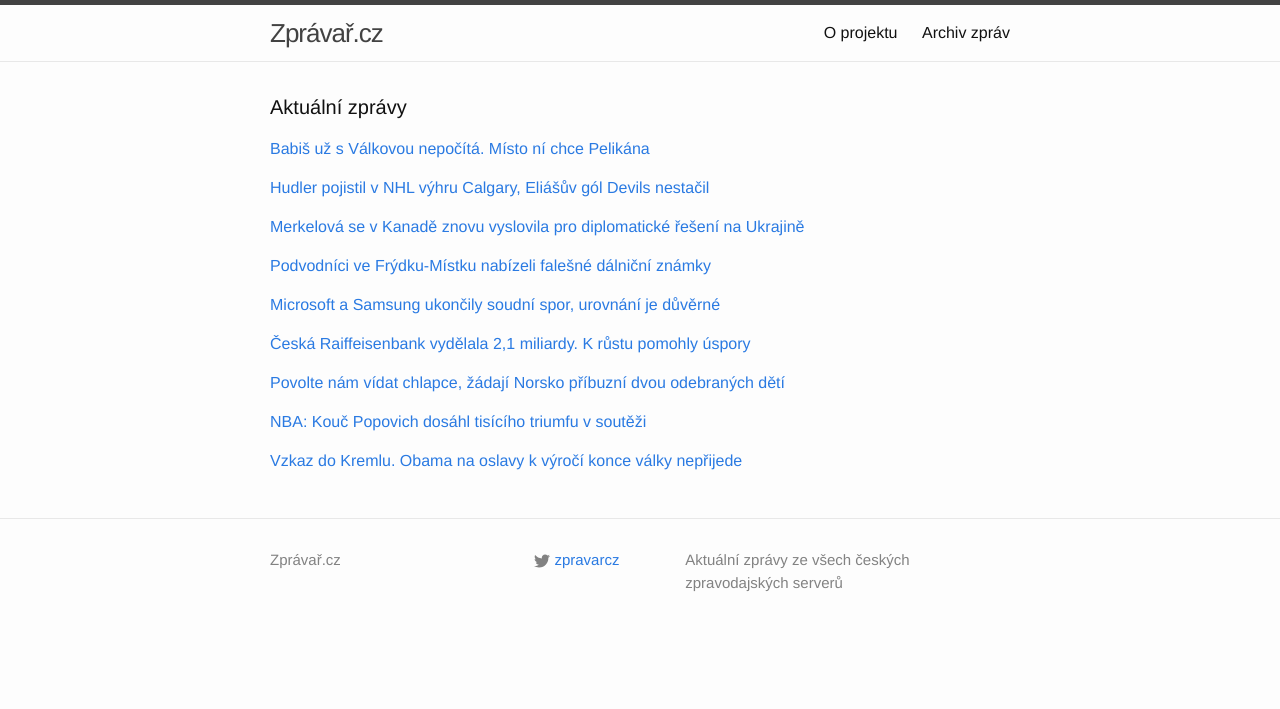
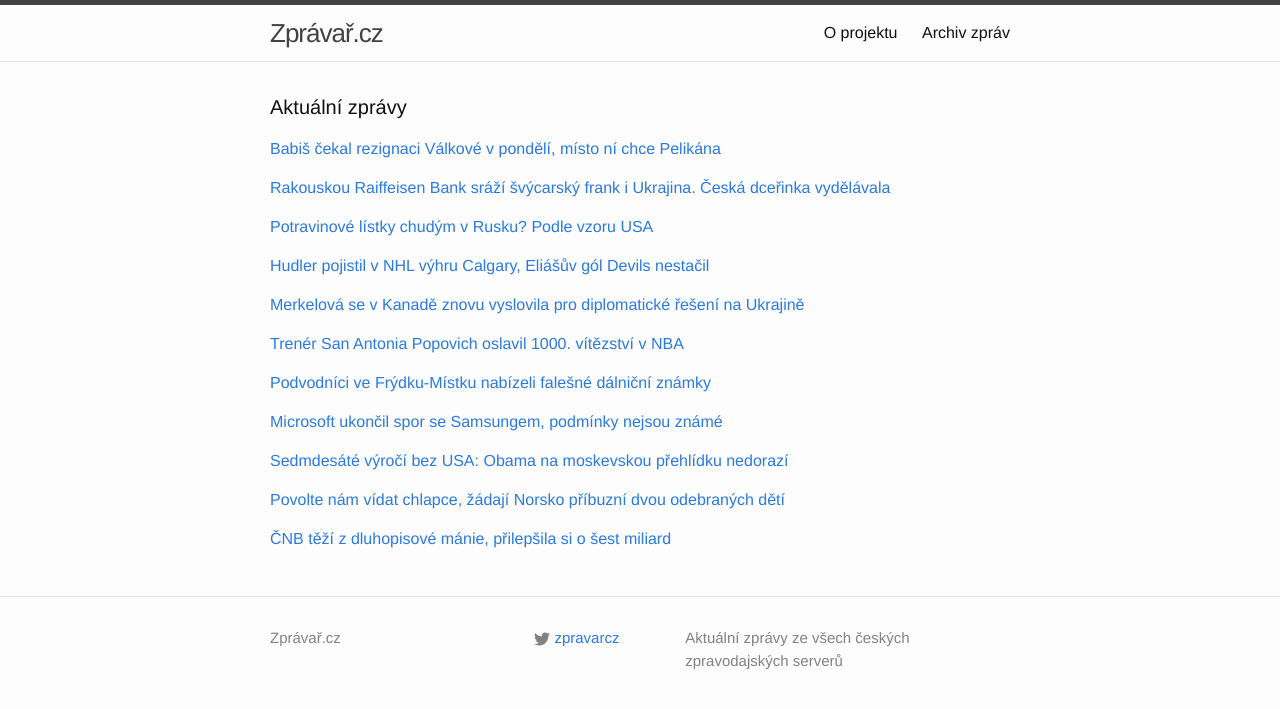
Before and after one commit to adliska/zpravar, a Jekyll site: the page built from index.html, in a window 1280 px wide. Shown: the top 709 px of the page. Built offline with Jekyll 4.4.1, drawn with Linux system fonts in a browser that asks for light colours.

Commit message:
zpravar news update

```diff
--- a/index.html
+++ b/index.html
@@ -5,9 +5,10 @@ layout: default
 <div class="home">
     <h1 class="page-heading">Aktuální zprávy</h1>
 
-<p><a href="javascript:;" onclick="toggle_visibility('zpravy0')">Babiš už s Válkovou nepočítá. Místo ní chce Pelikána</a></p>
+<p><a href="javascript:;" onclick="toggle_visibility('zpravy0')">Babiš čekal rezignaci Válkové v pondělí, místo ní chce Pelikána</a></p>
 <div id="zpravy0" style="display:none">
 <ul>
+<li><a href=http://www.denik.cz/z_domova/babis-cekal-rezignaci-valkove-v-pondeli-misto-ni-chce-pelikana-20150210.html>Babiš čekal rezignaci Válkové v pondělí, místo ní chce Pelikána - www.denik.cz</a></li>
 <li><a href=http://zpravy.aktualne.cz/domaci/politika/babis-uz-s-valkovou-nepocita-misto-ni-chce-pelikana/r~141a6ca8b0f811e4aff10025900fea04/>Babiš už s Válkovou nepočítá. Místo ní chce Pelikána - zpravy.aktualne.cz</a></li>
 <li><a href=http://zpravy.idnes.cz/babis-cekal-ze-valkova-skonci-dix-/domaci.aspx?c=A150210_081414_domaci_zt> Jsme domluveni, Válková skončí, řekl Babiš. Za nástupce chce Pelikána - zpravy.idnes.cz</a></li>
 <li><a href=http://domaci.ihned.cz/c1-63515370-andrej-babis-valkova-rezignace>Babiš očekával, že Válková v pondělí rezignuje. Místo ní chce náměstka Pelikána - domaci.ihned.cz</a></li>
@@ -19,8 +20,27 @@ layout: default
 <li><a href=http://www.ceskatelevize.cz/ct24/domaci/301163-babis-na-rezignaci-valkove-jsme-domluveni/>Babiš: Na rezignaci Válkové jsme domluveni - www.ceskatelevize.cz</a></li>
 <li><a href=http://www.ceskatelevize.cz/ct24/domaci/301163-babis-valkova-splnila-svou-roli-ted-potrebujeme-tah-na-branku/>Babiš: Válková splnila svou roli, teď potřebujeme tah na branku - www.ceskatelevize.cz</a></li>
 </ul>
-</div><p><a href="javascript:;" onclick="toggle_visibility('zpravy1')">Hudler pojistil v NHL výhru Calgary, Eliášův gól Devils nestačil</a></p>
+</div><p><a href="javascript:;" onclick="toggle_visibility('zpravy1')">Rakouskou Raiffeisen Bank sráží švýcarský frank i Ukrajina. Česká dceřinka vydělávala</a></p>
 <div id="zpravy1" style="display:none">
+<ul>
+<li><a href=http://byznys.ihned.cz/c1-63515160-rakouskou-raiffeisen-bank-srazi-svycarsky-frank-i-ukrajina-ceska-dcerinka-vydelavala>Rakouskou Raiffeisen Bank sráží švýcarský frank i Ukrajina. Česká dceřinka vydělávala - byznys.ihned.cz</a></li>
+<li><a href=http://www.denik.cz/ekonomika/raiffeisenbank-stoupl-loni-cisty-zisk-o-124-procent-na-2-1-mld-kc-20150210.html>Raiffeisenbank stoupl loni čistý zisk o 124 procent na 2,1 mld. Kč - www.denik.cz</a></li>
+<li><a href=http://zpravy.aktualne.cz/ekonomika/raiffeisenbank-zvysila-zisk-na-dve-miliardy-korun/r~868860c0b0fc11e4ba57002590604f2e/>Raiffeisenbank zvýšila loni zisk na dvě miliardy korun - zpravy.aktualne.cz</a></li>
+<li><a href=http://ekonomika.idnes.cz/ceska-raiffeisenbank-vydelala-2-1-miliardy-fps-/ekoakcie.aspx?c=A150210_083728_ekoakcie_fih>Česká Raiffeisenbank vydělala 2,1 miliardy. K růstu pomohly úspory - ekonomika.idnes.cz</a></li>
+<li><a href=http://zpravy.e15.cz/byznys/finance-a-bankovnictvi/raiffeisenbank-stoupl-loni-cisty-zisk-o-124-procent-na-dve-miliardy-1161292>Raiffeisenbank stoupl loni čistý zisk o 124 procent na dvě miliardy - zpravy.e15.cz</a></li>
+<li><a href=http://www.financninoviny.cz/zpravodajstvi/zpravy/raiffeisenbank-stoupl-loni-cisty-zisk-o-124-na-2-1-miliardy-kc/1179470>Raiffeisenbank stoupl loni čistý zisk o 124 % na 2,1 miliardy Kč - www.financninoviny.cz</a></li>
+</ul>
+</div><p><a href="javascript:;" onclick="toggle_visibility('zpravy2')">Potravinové lístky chudým v Rusku? Podle vzoru USA</a></p>
+<div id="zpravy2" style="display:none">
+<ul>
+<li><a href=http://www.tyden.cz/rubriky/zahranici/rusko-a-okoli/potravinove-listky-chudym-v-rusku-podle-vzoru-usa_332933.html>Potravinové lístky chudým v Rusku? Podle vzoru USA - www.tyden.cz</a></li>
+<li><a href=http://www.novinky.cz/zahranicni/evropa/361221-zavedte-potravinove-listky-zadaji-rusti-spotrebitele.html>Zaveďte potravinové lístky, žádají ruští spotřebitelé - www.novinky.cz</a></li>
+<li><a href=http://zpravy.e15.cz/zahranicni/udalosti/rusko-testuje-system-potravinovych-listku-inspiruje-se-v-usa-1161305>Rusko testuje systém potravinových lístků, inspiruje se v USA - zpravy.e15.cz</a></li>
+<li><a href=http://zahranicni.ihned.cz/rusko/c1-63515360-rusko-sovetsky-svaz-potravinove-listky-chude-vrstvy-usa>Spotřebitelské spolky volají po zavedení potravinových lístků v Rusku - zahranicni.ihned.cz</a></li>
+<li><a href=http://zpravy.aktualne.cz/ekonomika/zavedte-v-rusku-potravinove-listky-zadaji-spotrebitele/r~c11076c6b0eb11e4bdad0025900fea04/>Zaveďte v Rusku potravinové lístky, žádají spotřebitelé - zpravy.aktualne.cz</a></li>
+</ul>
+</div><p><a href="javascript:;" onclick="toggle_visibility('zpravy3')">Hudler pojistil v NHL výhru Calgary, Eliášův gól Devils nestačil</a></p>
+<div id="zpravy3" style="display:none">
 <ul>
 <li><a href=http://www.rozhlas.cz/_zprava/hudler-pojistil-v-nhl-vyhru-calgary-eliasuv-gol-devils-nestacil--1453728>Hudler pojistil v NHL výhru Calgary, Eliášův gól Devils nestačil - www.rozhlas.cz</a></li>
 <li><a href=http://www.denik.cz/hokej/eliasuv-gol-nezabranil-prohre-new-jersey-20150210.html>Eliášův gól nezabránil prohře New Jersey - www.denik.cz</a></li>
@@ -28,8 +48,8 @@ layout: default
 <li><a href=http://www.sportovninoviny.cz/zpravy/eliasuv-gol-nezabranil-prohre-new-jersey/1179441>Eliášův gól nezabránil prohře New Jersey - www.sportovninoviny.cz</a></li>
 <li><a href=http://sport.aktualne.cz/eliasuv-gol-by-na-vitezstvi-devils-malo-padli-s-edmontonem/r~db684956b0e411e490f70025900fea04/>Eliášův gól by na vítězství Devils málo, padli s Edmontonem - sport.aktualne.cz</a></li>
 </ul>
-</div><p><a href="javascript:;" onclick="toggle_visibility('zpravy2')">Merkelová se v Kanadě znovu vyslovila pro diplomatické řešení na Ukrajině</a></p>
-<div id="zpravy2" style="display:none">
+</div><p><a href="javascript:;" onclick="toggle_visibility('zpravy4')">Merkelová se v Kanadě znovu vyslovila pro diplomatické řešení na Ukrajině</a></p>
+<div id="zpravy4" style="display:none">
 <ul>
 <li><a href=http://www.ceskatelevize.cz/ct24/svet/301166-merkelova-se-v-kanade-znovu-vyslovila-pro-diplomaticke-reseni-na-ukrajine/>Merkelová se v Kanadě znovu vyslovila pro diplomatické řešení na Ukrajině - www.ceskatelevize.cz</a></li>
 <li><a href=http://www.tyden.cz/rubriky/zahranici/evropa/merkelova-ukrajinsky-konflikt-nema-vojenske-reseni_332924.html>Merkelová: Ukrajinský konflikt nemá vojenské řešení - www.tyden.cz</a></li>
@@ -37,47 +57,50 @@ layout: default
 <li><a href=http://www.novinky.cz/zahranicni/evropa/361218-podle-merkelove-nema-konflikt-na-ukrajine-vojenske-reseni.html>Podle Merkelové nemá konflikt na Ukrajině vojenské řešení - www.novinky.cz</a></li>
 <li><a href=http://www.ceskenoviny.cz/zpravy/zpravy/ukrajinsky-konflikt-podle-merkelove-nema-vojenske-reseni/1179415>Ukrajinský konflikt podle Merkelové nemá vojenské řešení - www.ceskenoviny.cz</a></li>
 </ul>
-</div><p><a href="javascript:;" onclick="toggle_visibility('zpravy3')">Podvodníci ve Frýdku-Místku nabízeli falešné dálniční známky</a></p>
-<div id="zpravy3" style="display:none">
+</div><p><a href="javascript:;" onclick="toggle_visibility('zpravy5')">Trenér San Antonia Popovich oslavil 1000. vítězství v NBA</a></p>
+<div id="zpravy5" style="display:none">
+<ul>
+<li><a href=http://www.denik.cz/ostatni_sport/trener-san-antonia-popovich-oslavil-1000-vitezstvi-v-nba-20150210.html>Trenér San Antonia Popovich oslavil 1000. vítězství v NBA - www.denik.cz</a></li>
+<li><a href=http://sport.aktualne.cz/nba-kouc-popovich-dosahl-tisiciho-triumfu-v-soutezi/r~79ce3ac6b0f711e4a10c0025900fea04/>NBA: Kouč Popovich dosáhl tisícího triumfu v soutěži - sport.aktualne.cz</a></li>
+<li><a href=http://sport.idnes.cz/nba-basketbal-denni-souhrn-dc7-/basket.aspx?c=A150210_082602_sport-basket_ten>Popovich oslavil 1000. trenérské vítězství v NBA, stačilo mu 19 sezon - sport.idnes.cz</a></li>
+<li><a href=http://www.sportovninoviny.cz/zpravy/trener-san-antonia-popovich-oslavil-1000-vitezstvi-v-nba/1179472>Trenér San Antonia Popovich oslavil 1000. vítězství v NBA - www.sportovninoviny.cz</a></li>
+</ul>
+</div><p><a href="javascript:;" onclick="toggle_visibility('zpravy6')">Podvodníci ve Frýdku-Místku nabízeli falešné dálniční známky</a></p>
+<div id="zpravy6" style="display:none">
 <ul>
 <li><a href=http://zpravy.aktualne.cz/regiony/podvodnici-ve-frydku-mistku-nabizeli-falesne-dalnicni-znamky/r~6792f124b0f411e4aff10025900fea04/>Podvodníci ve Frýdku-Místku nabízeli falešné dálniční známky - zpravy.aktualne.cz</a></li>
 <li><a href=http://www.novinky.cz/krimi/361220-na-frydecko-mistecku-dopadli-prvni-distributory-falesnych-dalnicnich-znamek.html>Na Frýdecko-Místecku dopadli první distributory falešných dálničních známek - www.novinky.cz</a></li>
 <li><a href=http://ostrava.idnes.cz/banda-prodavala-falesne-dalnicni-znamky-policiste-patraji-po-vyrobci-1j9-/ostrava-zpravy.aspx?c=A150210_072617_ostrava-zpravy_jog>Čtyři muži prodávali falešné dálniční známky, policie pátrá po výrobci - ostrava.idnes.cz</a></li>
 <li><a href=http://www.ceskenoviny.cz/zpravy/zpravy/skupina-muzu-ve-frydku-mistku-prodavala-falesne-dalnicni-znamky/1179459>Skupina mužů ve Frýdku-Místku prodávala falešné dálniční známky - www.ceskenoviny.cz</a></li>
 </ul>
-</div><p><a href="javascript:;" onclick="toggle_visibility('zpravy4')">Microsoft a Samsung ukončily soudní spor, urovnání je důvěrné</a></p>
-<div id="zpravy4" style="display:none">
+</div><p><a href="javascript:;" onclick="toggle_visibility('zpravy7')">Microsoft ukončil spor se Samsungem, podmínky nejsou známé</a></p>
+<div id="zpravy7" style="display:none">
 <ul>
+<li><a href=http://www.ceskatelevize.cz/ct24/ekonomika/301172-microsoft-ukoncil-spor-se-samsungem-podminky-nejsou-zname/>Microsoft ukončil spor se Samsungem, podmínky nejsou známé - www.ceskatelevize.cz</a></li>
 <li><a href=http://e-svet.e15.cz/it-byznys/microsoft-a-samsung-ukoncily-soudni-spor-urovnani-je-duverne-1161286>Microsoft a Samsung ukončily soudní spor, urovnání je důvěrné - e-svet.e15.cz</a></li>
 <li><a href=http://www.novinky.cz/internet-a-pc/361217-microsoft-se-domluvil-se-samsungem-soudni-spor-skoncil.html>Microsoft se domluvil se Samsungem, soudní spor skončil  - www.novinky.cz</a></li>
 <li><a href=http://www.financninoviny.cz/zpravodajstvi/zpravy/microsoft-a-samsung-ukoncily-soudni-spor-urovnani-je-duverne/1179413>Microsoft a Samsung ukončily soudní spor, urovnání je důvěrné - www.financninoviny.cz</a></li>
 </ul>
-</div><p><a href="javascript:;" onclick="toggle_visibility('zpravy5')">Česká Raiffeisenbank vydělala 2,1 miliardy. K růstu pomohly úspory</a></p>
-<div id="zpravy5" style="display:none">
+</div><p><a href="javascript:;" onclick="toggle_visibility('zpravy8')">Sedmdesáté výročí bez USA: Obama na moskevskou přehlídku nedorazí</a></p>
+<div id="zpravy8" style="display:none">
 <ul>
-<li><a href=http://ekonomika.idnes.cz/ceska-raiffeisenbank-vydelala-2-1-miliardy-fps-/ekoakcie.aspx?c=A150210_083728_ekoakcie_fih>Česká Raiffeisenbank vydělala 2,1 miliardy. K růstu pomohly úspory - ekonomika.idnes.cz</a></li>
-<li><a href=http://zpravy.e15.cz/byznys/finance-a-bankovnictvi/raiffeisenbank-stoupl-loni-cisty-zisk-o-124-procent-na-dve-miliardy-1161292>Raiffeisenbank stoupl loni čistý zisk o 124 procent na dvě miliardy - zpravy.e15.cz</a></li>
-<li><a href=http://www.financninoviny.cz/zpravodajstvi/zpravy/raiffeisenbank-stoupl-loni-cisty-zisk-o-124-na-2-1-miliardy-kc/1179470>Raiffeisenbank stoupl loni čistý zisk o 124 % na 2,1 miliardy Kč - www.financninoviny.cz</a></li>
+<li><a href=http://www.ceskatelevize.cz/ct24/svet/301168-sedmdesate-vyroci-bez-usa-obama-na-moskevskou-prehlidku-nedorazi/>Sedmdesáté výročí bez USA: Obama na moskevskou přehlídku nedorazí - www.ceskatelevize.cz</a></li>
+<li><a href=http://echo24.cz/a/iZmhW>Vzkaz do Kremlu. Obama na oslavy k výročí  konce války nepřijede - echo24.cz</a></li>
+<li><a href=http://zpravy.idnes.cz/obama-na-oslavy-konce-valky-do-moskvy-neprijede-frb-/zahranicni.aspx?c=A150210_072405_zahranicni_jpl>Oslavy konce války v Moskvě budou se Zemanem i s Kimem, ale bez Obamy - zpravy.idnes.cz</a></li>
+<li><a href=http://www.novinky.cz/zahranicni/amerika/361216-obama-nepojede-do-moskvy-na-oslavy-vyroci-konce-valky.html>Obama nepojede do Moskvy na oslavy výročí konce války  - www.novinky.cz</a></li>
 </ul>
-</div><p><a href="javascript:;" onclick="toggle_visibility('zpravy6')">Povolte nám vídat chlapce, žádají Norsko příbuzní dvou odebraných dětí</a></p>
-<div id="zpravy6" style="display:none">
+</div><p><a href="javascript:;" onclick="toggle_visibility('zpravy9')">Povolte nám vídat chlapce, žádají Norsko příbuzní dvou odebraných dětí</a></p>
+<div id="zpravy9" style="display:none">
 <ul>
 <li><a href=http://zpravy.idnes.cz/michalakova-kapitan-jednani-barnevern-norsko-deti-fsa-/domaci.aspx?c=A150209_233620_domaci_hv>Povolte nám vídat chlapce, žádají Norsko příbuzní dvou odebraných dětí - zpravy.idnes.cz</a></li>
 <li><a href=http://www.ceskenoviny.cz/zpravy/zpravy/premier-se-sejde-s-matkou-jiz-norske-urady-odebraly-syny/1179417>Premiér se sejde s matkou, jíž norské úřady odebraly syny - www.ceskenoviny.cz</a></li>
 <li><a href=http://www.rozhlas.cz/_zprava/matka-deti-odebranych-v-norsku-chce-od-premiera-znat-dalsi-postup-ceska--1453706>Matka dětí odebraných v Norsku chce od premiéra znát další postup Česka - www.rozhlas.cz</a></li>
 </ul>
-</div><p><a href="javascript:;" onclick="toggle_visibility('zpravy7')">NBA: Kouč Popovich dosáhl tisícího triumfu v soutěži</a></p>
-<div id="zpravy7" style="display:none">
+</div><p><a href="javascript:;" onclick="toggle_visibility('zpravy10')">ČNB těží z dluhopisové mánie, přilepšila si o šest miliard</a></p>
+<div id="zpravy10" style="display:none">
 <ul>
-<li><a href=http://sport.aktualne.cz/nba-kouc-popovich-dosahl-tisiciho-triumfu-v-soutezi/r~79ce3ac6b0f711e4a10c0025900fea04/>NBA: Kouč Popovich dosáhl tisícího triumfu v soutěži - sport.aktualne.cz</a></li>
-<li><a href=http://sport.idnes.cz/nba-basketbal-denni-souhrn-dc7-/basket.aspx?c=A150210_082602_sport-basket_ten>Popovich oslavil 1000. trenérské vítězství v NBA, stačilo mu 19 sezon - sport.idnes.cz</a></li>
-<li><a href=http://www.sportovninoviny.cz/zpravy/trener-san-antonia-popovich-oslavil-1000-vitezstvi-v-nba/1179472>Trenér San Antonia Popovich oslavil 1000. vítězství v NBA - www.sportovninoviny.cz</a></li>
-</ul>
-</div><p><a href="javascript:;" onclick="toggle_visibility('zpravy8')">Vzkaz do Kremlu. Obama na oslavy k výročí  konce války nepřijede</a></p>
-<div id="zpravy8" style="display:none">
-<ul>
-<li><a href=http://echo24.cz/a/iZmhW>Vzkaz do Kremlu. Obama na oslavy k výročí  konce války nepřijede - echo24.cz</a></li>
-<li><a href=http://zpravy.idnes.cz/obama-na-oslavy-konce-valky-do-moskvy-neprijede-frb-/zahranicni.aspx?c=A150210_072405_zahranicni_jpl>Oslavy konce války v Moskvě budou se Zemanem i s Kimem, ale bez Obamy - zpravy.idnes.cz</a></li>
-<li><a href=http://www.novinky.cz/zahranicni/amerika/361216-obama-nepojede-do-moskvy-na-oslavy-vyroci-konce-valky.html>Obama nepojede do Moskvy na oslavy výročí konce války  - www.novinky.cz</a></li>
+<li><a href=http://zpravy.e15.cz/domaci/ekonomika/cnb-tezi-z-dluhopisove-manie-prilepsila-si-o-sest-miliard-1161236>ČNB těží z dluhopisové mánie, přilepšila si o šest miliard - zpravy.e15.cz</a></li>
+<li><a href=http://zpravy.e15.cz/domaci/ekonomika/cnb-tezi-z-dluhopisove-manie-1161236>ČNB těží z dluhopisové mánie - zpravy.e15.cz</a></li>
+<li><a href=http://zpravy.e15.cz/domaci/ekonomika/cnb-tezi-z-dluhopisove-manie-za-den-vydelala-sest-miliard-1161236>ČNB těží z dluhopisové mánie, za den vydělala šest miliard - zpravy.e15.cz</a></li>
 </ul>
 </div></div>
```
